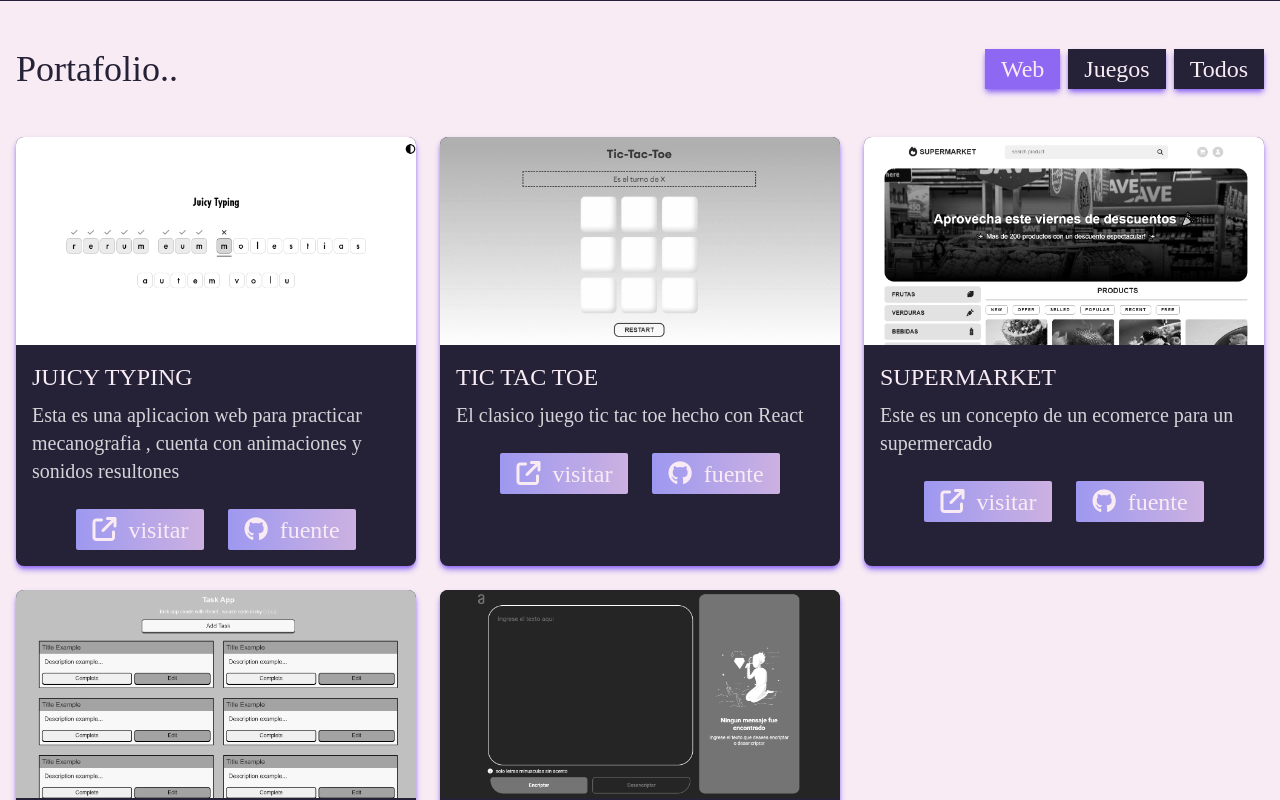
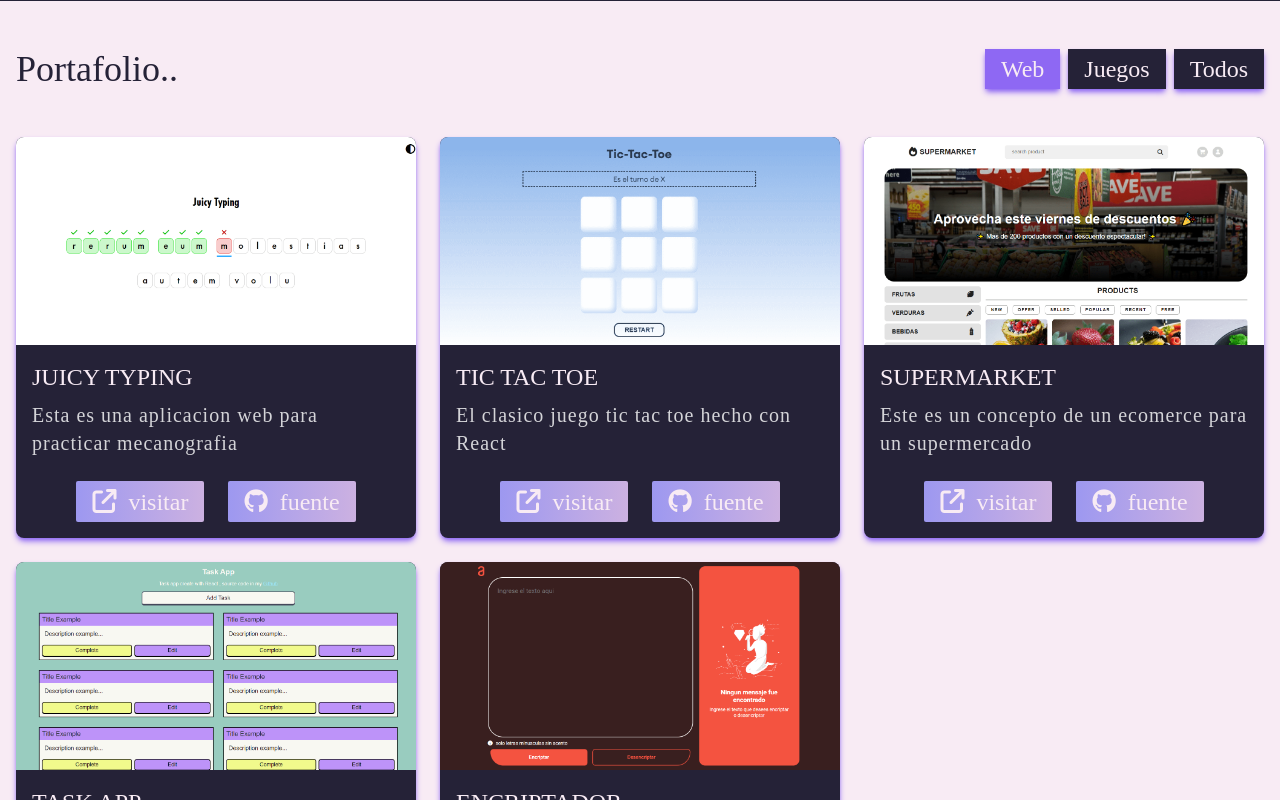
Before and after one commit to Numonu/portafolio, a React (Vite) app: page / in a window 1280 px wide. Shown: the part 2560-3360 px from the top of the page. Built offline with nearby package versions, Linux system fonts and the light colour scheme; a web font is replaced by a local one.

Commit message:
cambio de ejectos en las cards de 'portafolio'

```diff
--- a/src/components/PortfolioCard.jsx
+++ b/src/components/PortfolioCard.jsx
@@ -3,7 +3,7 @@ export function PortfolioCard({src , title , description , pageLink , sourceLink
 		<div className="bg-dark text-light shadow-orquidea w-full rounded-lg overflow-hidden shadow-md group">
 			<div className="h-[20rem] overflow-hidden sm:h-[13rem]">
 				<img
-					className="h-full w-full object-cover xl:grayscale  xl:group-hover:grayscale-0 xl:group-hover:scale-110 transition-transform"
+					className="h-full w-full object-cover xl:group-hover:scale-110 transition-transform"
 					src={src}
 					alt={title}
 				/>
@@ -12,7 +12,7 @@ export function PortfolioCard({src , title , description , pageLink , sourceLink
 				<h1 className="mb-2 text-2xl uppercase">
                     {title}
                 </h1>
-				<p className="text-zinc-300 text-xl mb-6">
+				<p className="text-zinc-300 text-xl mb-6 tracking-wider">
 					{description}
 				</p>
 				<div className="flex flex-wrap justify-center gap-6 text-3xl sm:text-2xl">
--- a/src/database/bd.json
+++ b/src/database/bd.json
@@ -4,7 +4,7 @@
             {
                 "src" : "images/web/juicy.webp",
                 "title" : "Juicy Typing",
-                "descripcion" : "Esta es una aplicacion web para practicar mecanografia , cuenta con animaciones y sonidos resultones",
+                "descripcion" : "Esta es una aplicacion web para practicar mecanografia",
                 "pageLink" : "https://numonu.github.io/Juicy-Typing/",
                 "sourceLink" : "https://github.com/Numonu/Juicy-Typing"
             },
```
